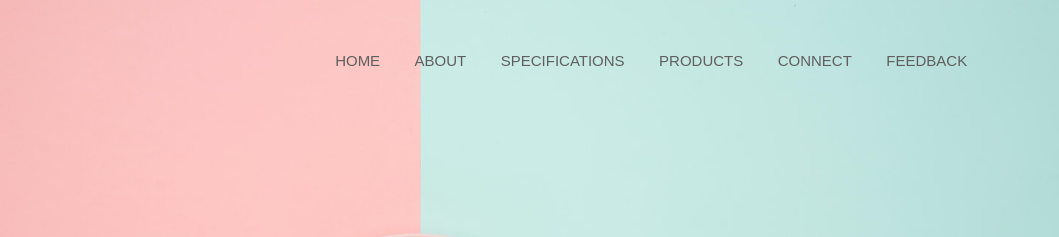
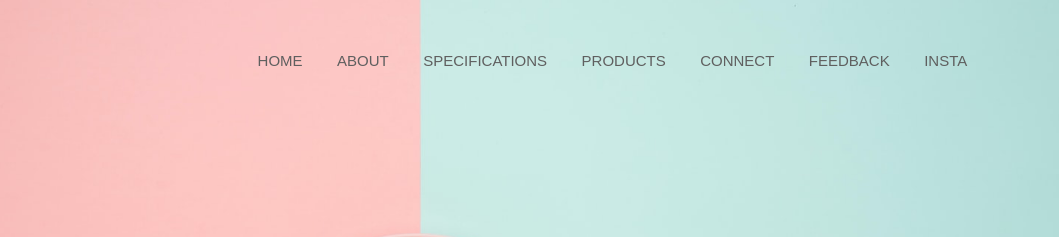
Before and after one commit to Devendra-saini/music-app, a plain HTML site: page index.html in a window 1280 px wide. Shown: the top 237 px of the page, 221-1280 px from the left. Drawn offline with Linux system fonts and the light colour scheme.

Commit message:
added insta

```diff
--- a/index.html
+++ b/index.html
@@ -14,6 +14,7 @@
                 <li> <a href="#"> PRODUCTS </a></li>
                 <li> <a href="#"> CONNECT </a></li>
                 <li> <a href="#"> FEEDBACK </a></li>
+                <li> <a href="#"> INSTA </a></li>
 
             </ul>
 
```
